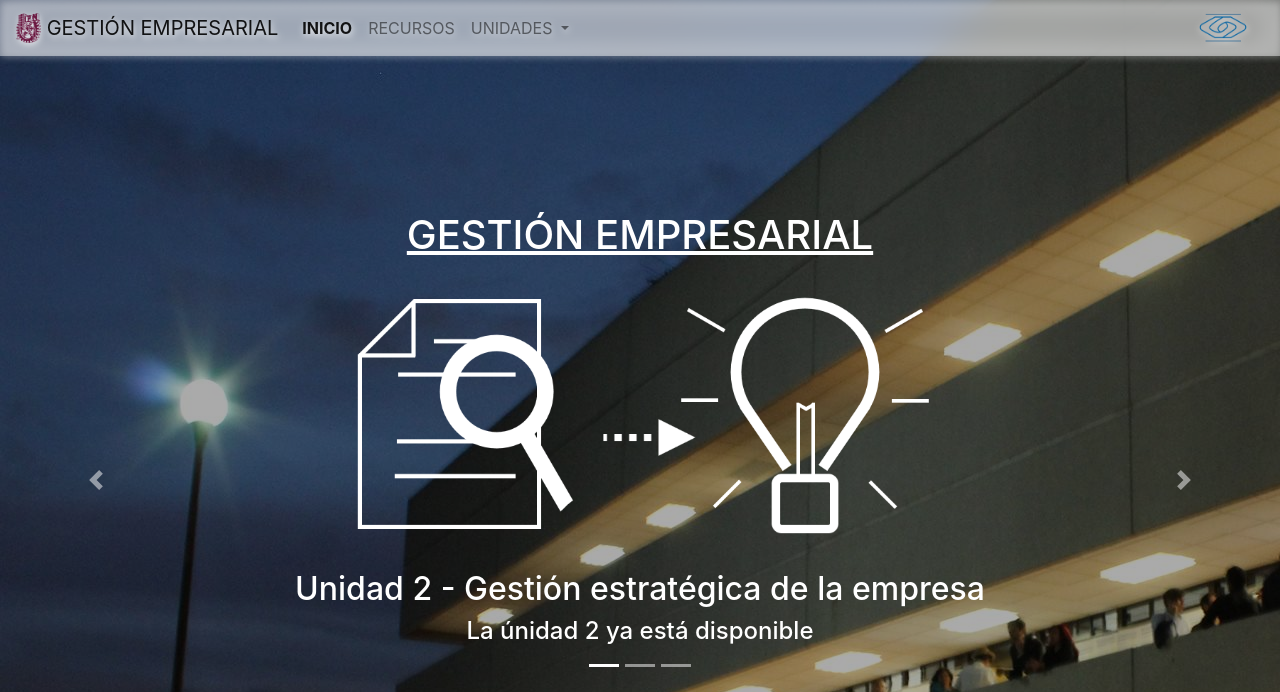
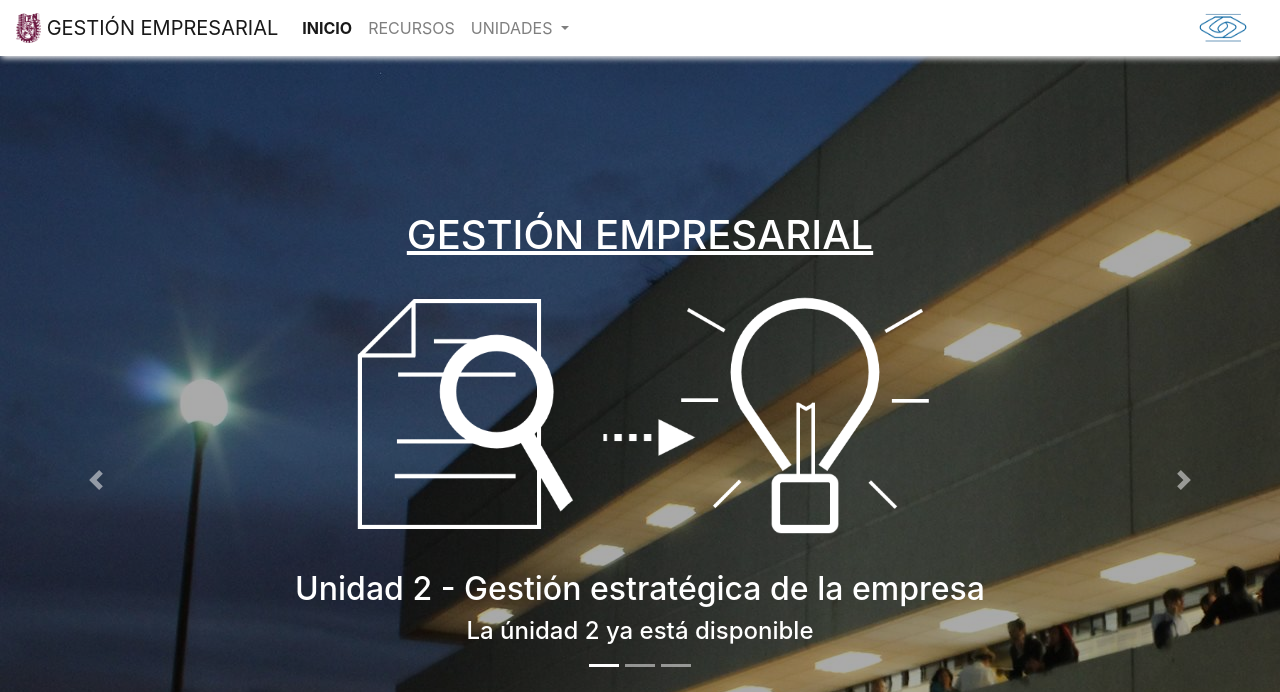
Before and after one commit to JonathanRojas98/rddipn, a Django app: page / in a window 1280 px wide. Shown: the top 692 px of the page. Run offline with Django 3.2, Linux system fonts and the light colour scheme; data that the repository does not hold is empty; some libraries are stand-ins or nearby versions.

Commit message:
Changed navbar color to pure white

```diff
--- a/gestion/templates/base.html
+++ b/gestion/templates/base.html
@@ -53,7 +53,7 @@
 </html>
 <style type="text/css">
     .navbar-light {
-        background: rgba(255, 255, 255, 0.3);
+        background: rgba(255, 255, 255, 1);
         backdrop-filter: blur(20px);
         filter: drop-shadow(1px 2px 3px white);
     }
```
